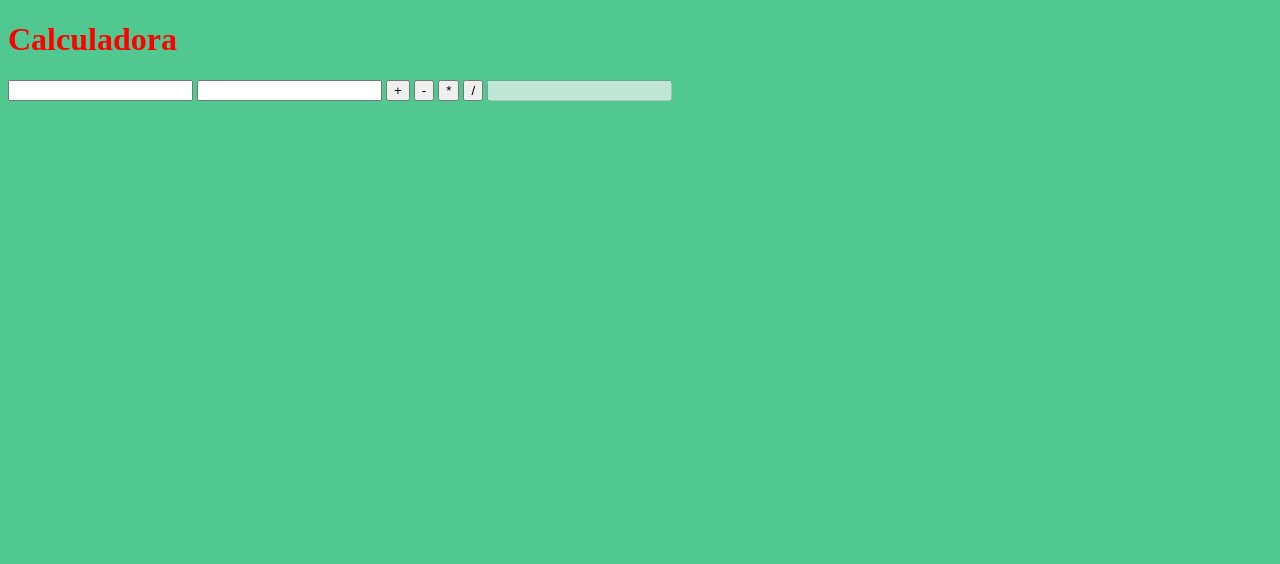
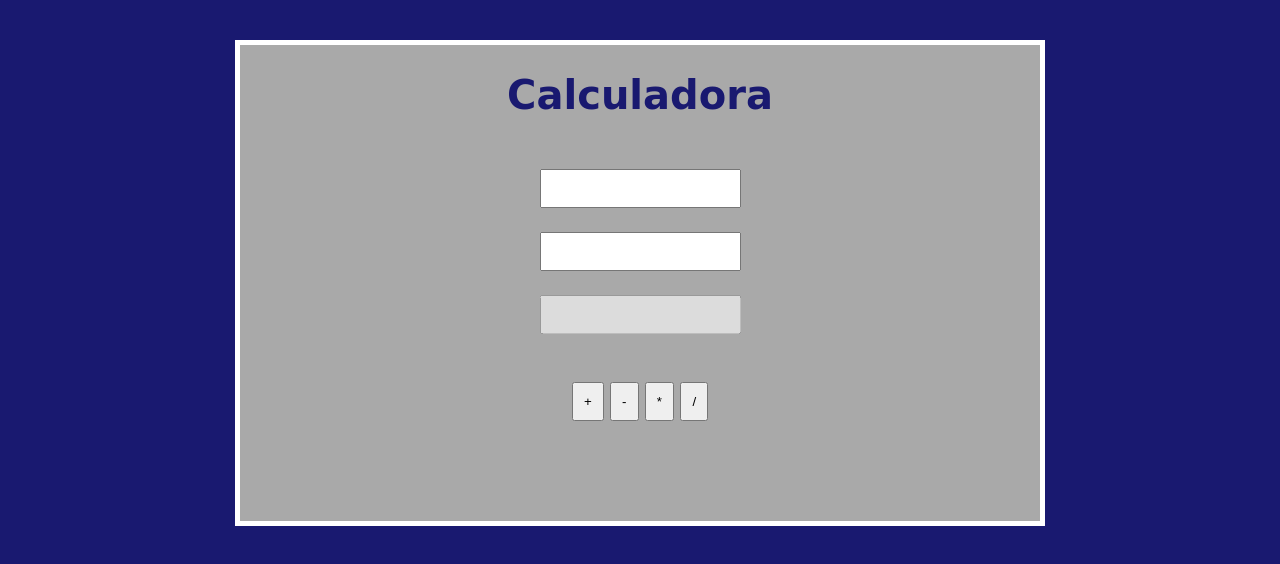
Before and after one commit to LuisHenrique09/aula-10-03-2023, a plain HTML site: page index.html in a window 1280 px wide. Drawn offline with Linux system fonts and the light colour scheme.

Commit message:
Calculadora Entrega

```diff
--- a/css/styles.css
+++ b/css/styles.css
@@ -1,3 +1,31 @@
+html {
+    background-color: #191970;
+  }
+
+html {font-size: 20px;
+        font-family: 'Amatic SC', cursive;}
+
 h1 {
-    color: red;
+    color: #191970;
 }
+
+body {
+    text-align: center;
+    width: 600px;
+    margin: 2em auto;
+    background-color: #A9A9A9;
+    padding: 0 100px 100px 100px;
+    border: 5px solid rgb(255, 255, 255);
+  }
+
+button{
+    padding: 10px 10px 10px 10px;
+}
+
+input{
+    padding: 10px;
+}
+
+.centro{
+    align-items:center;
+}
--- a/index.html
+++ b/index.html
@@ -9,22 +9,32 @@
     <link rel="stylesheet" href="css/styles.css" />
 
     <style>
-        body {
-            background-color: rgb(82, 200, 145);
-        }
+
     </style>
 
 </head>
 <body>
     <h1>Calculadora</h1>
     <form>
+
+        <br/>
         <input id="num1" type="text"></input>
+        <br/>
+
+        <br/>
         <input id="num2" type="text"></input>
+        <br/>
+
+        <br/>
+        <input id="resultado" type="text" disabled></input>
+        <br/>
+
+        <br/>
+        <br/>
         <button type="button" onclick="operacao('+')"> +</button>
         <button type="button" onclick="operacao('-')"> -</button>
         <button type="button" onclick="operacao('*')"> *</button>
         <button type="button" onclick="operacao('/')"> /</button>
-        <input id="resultado" type="text" disabled></input>
     </form>
 
     <script>
```
